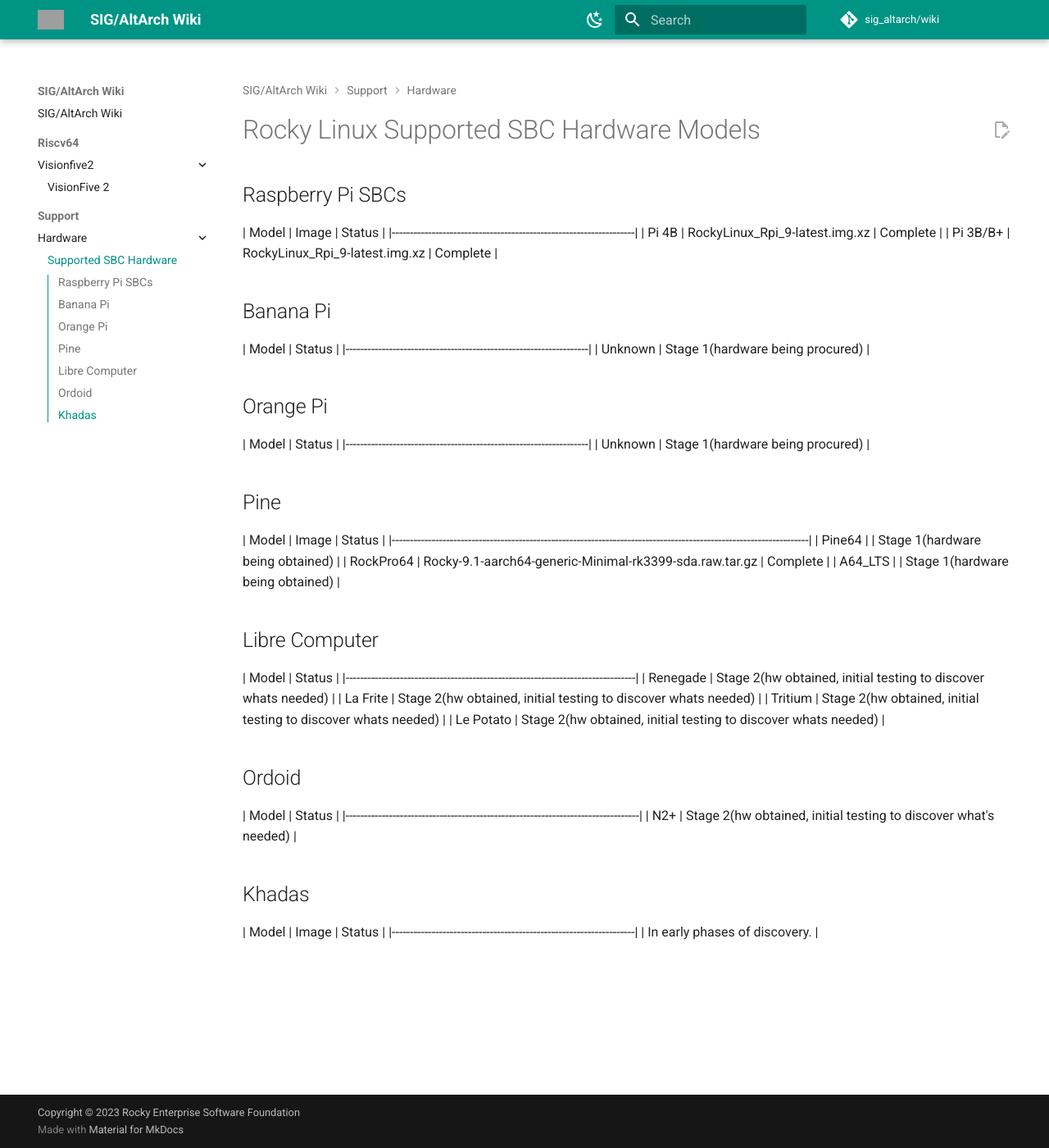
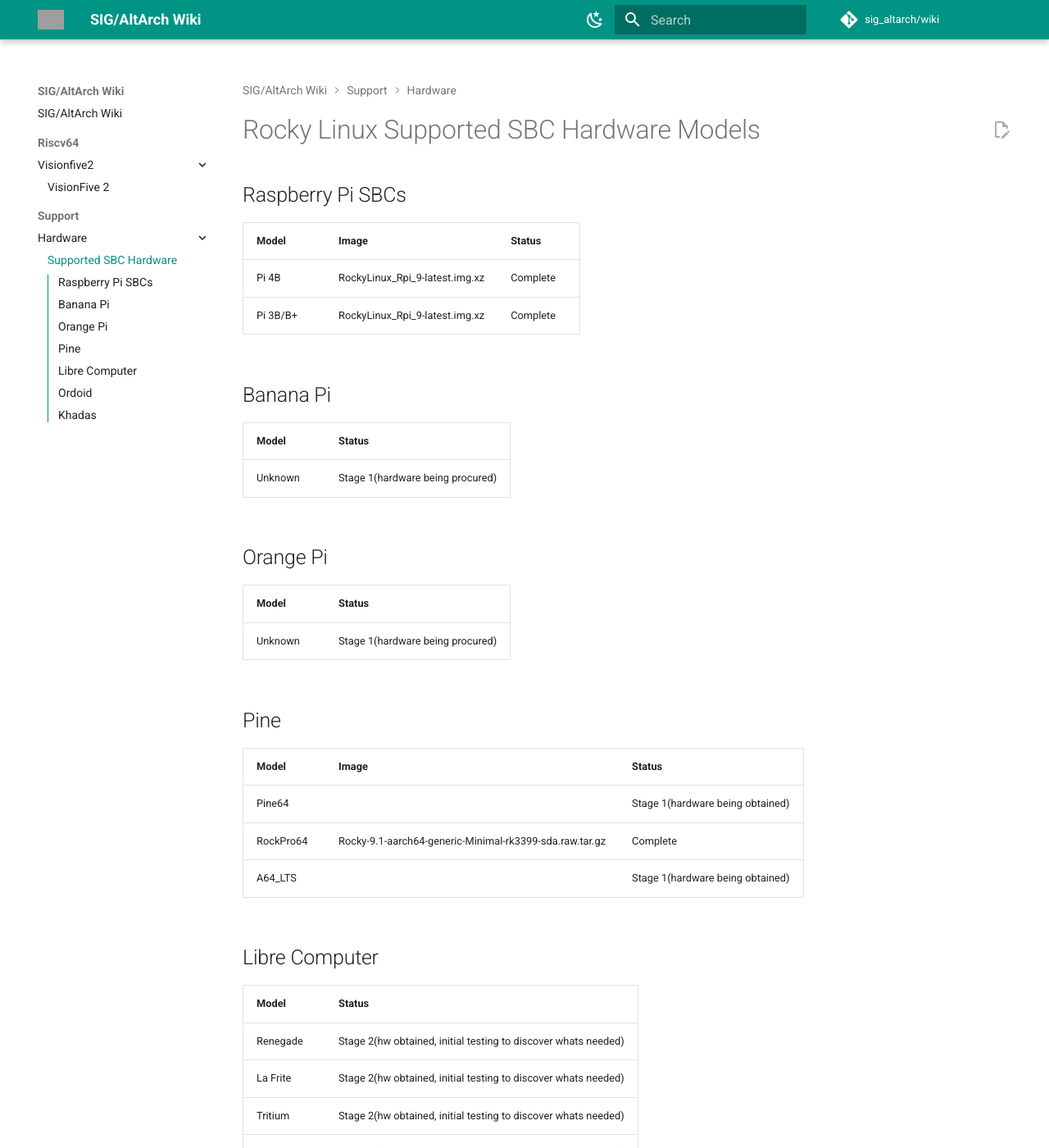
Before and after one commit to rocky-linux/sig-altarch-wiki, an MkDocs documentation site: the page built from docs/support/hardware/supported.md, in a window 1280 px wide and 1400 px high. Shown: the whole window at 82% size. Built offline with MkDocs 1.6.1 and Material for MkDocs 9.7.7, drawn with Linux system fonts in a browser that asks for light colours; some of the changed text lies outside the part shown; grey boxes are pictures that could not be loaded.

Commit message:
fix the table formatting

```diff
--- a/docs/support/hardware/supported.md
+++ b/docs/support/hardware/supported.md
@@ -8,31 +8,31 @@
 ## Raspberry Pi SBCs
 
 | Model         | Image                             | Status        |
-|-------------------------------------------------------------------|
+|---------------|-----------------------------------|---------------|
 | Pi 4B         | RockyLinux_Rpi_9-latest.img.xz    | Complete      |
 | Pi 3B/B+      | RockyLinux_Rpi_9-latest.img.xz    | Complete      |
 
 
 ## Banana Pi
 | Model         |  Status                                           |
-|-------------------------------------------------------------------|
+|---------------|---------------------------------------------------|
 | Unknown       | Stage 1(hardware being procured)                  |
 
 ## Orange Pi
 | Model         | Status                                            |
-|-------------------------------------------------------------------|
+|---------------|---------------------------------------------------|
 | Unknown       | Stage 1(hardware being procured)                  |
 
 ## Pine
 | Model         | Image                                                    | Status                                 |
-|-------------------------------------------------------------------------------------------------------------------|
+|---------------|----------------------------------------------------------|----------------------------------------|
 | Pine64        |                                                          | Stage 1(hardware being obtained)       |
 | RockPro64     | Rocky-9.1-aarch64-generic-Minimal-rk3399-sda.raw.tar.gz  | Complete                               |
 | A64_LTS       |                                                          | Stage 1(hardware being obtained)       |
 
 ## Libre Computer
 | Model         | Status                                                         |
-|--------------------------------------------------------------------------------|
+|---------------|----------------------------------------------------------------|
 | Renegade      | Stage 2(hw obtained, initial testing to discover whats needed) |
 | La Frite      | Stage 2(hw obtained, initial testing to discover whats needed) |
 | Tritium       | Stage 2(hw obtained, initial testing to discover whats needed) |
@@ -40,10 +40,10 @@
 
 ## Ordoid
 | Model         | Status                                                          |
-|---------------------------------------------------------------------------------|
+|---------------|-----------------------------------------------------------------|
 | N2+           | Stage 2(hw obtained, initial testing to discover what's needed) |
 
 ## Khadas
 | Model         | Image                             | Status        |
-|-------------------------------------------------------------------|
-| In early phases of discovery.                                     |
+|---------------|---------------------------------------------------|
+| In early phases of discovery. |  |  |
```
